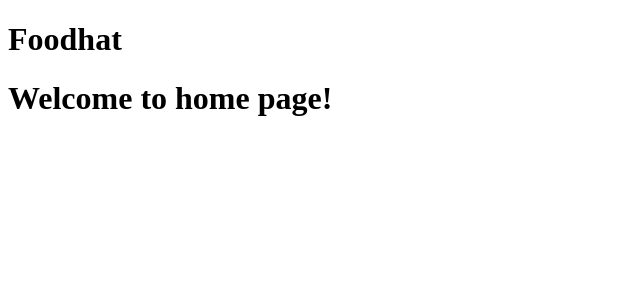
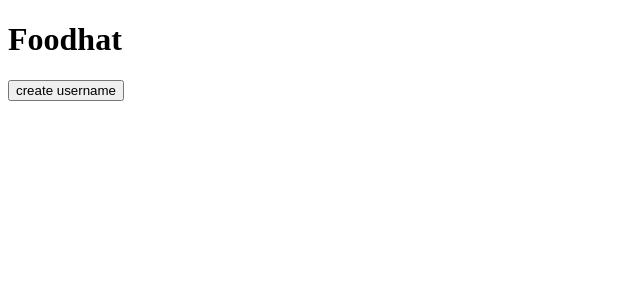
Before and after one commit to rlopez1j/foodhat, a React (Create React App) app in the folder frontend/: page /home in a window 1280 px wide. Both pictures are taken after a click on the button "google". Shown: the top 300 px of the page, without its empty margins (0-640 px from the left). Built offline with nearby package versions, Linux system fonts and the light colour scheme.

Commit message:
finished prototyping the auth workflow

```diff
--- a/frontend/src/components/authentication-route.js
+++ b/frontend/src/components/authentication-route.js
@@ -1,8 +1,9 @@
 import React, { useState, useContext, useEffect } from 'react'
-import { Route, Router } from 'react-router-dom'
+import { Route, BrowserRouter as Router } from 'react-router-dom'
 import SignUpComponent from './signup'
-import AuthorizationRoute from './authorization'
-import AuthenticationContextProvider, { AuthenticationContext } from '../contexts/authentication-context'
+import AuthorizationRoute from './authorization-route'
+import { AuthenticationContext } from '../contexts/authentication-context'
+import AuthorizationContextProvider from '../contexts/authorization-context'
 
 const AuthenticationRoute = ({component: Component, ...parentProps}) => {
 	const [isAuthenticated, setIsAuthenticated] = useState(false)
@@ -17,7 +18,13 @@ const AuthenticationRoute = ({component: Component, ...parentProps}) => {
 		{...parentProps}
 		render = { (props) => (
 			isAuthenticated ?
-				<Component {...props} />
+				<AuthorizationContextProvider>
+					<Router>
+						<div>
+							<AuthorizationRoute path={parentProps.path} component={Component} />
+						</div>
+					</Router>
+				</AuthorizationContextProvider>
 			:
 			<SignUpComponent />
 		)}
--- /dev/null
+++ b/frontend/src/components/authorization-route.js
@@ -0,0 +1,29 @@
+import React, { useState, useContext, useEffect } from 'react'
+import { Route } from 'react-router-dom'
+import CreateUsernameComponent from './create-username'
+import { AuthorizationContext } from '../contexts/authorization-context'
+
+const AuthorizationRoute = ({component: Component, ...parentProps}) => {
+  const [isAuthorized, setIsAuthorized] = useState(false)
+  const { Authorized } = useContext(AuthorizationContext)
+
+  useEffect(() => {
+   setIsAuthorized(Authorized)
+  }, [Authorized])
+
+  console.log('authz', parentProps)
+  console.log('authz cx',  isAuthorized)
+
+  return (
+    <Route
+    {...parentProps}
+    render = { (props) => (
+      isAuthorized ?
+      <Component {...props}/>
+      :
+      <CreateUsernameComponent />
+    )}
+    />
+  )
+}
+export default AuthorizationRoute
--- a/frontend/src/components/authorization.js
+++ /dev/null
@@ -1,9 +0,0 @@
-import React, { useState } from 'react'
-import { Route } from 'react-router-dom'
-import CreateUsernameComponent from './create-username'
-import useAuthorization from '../contexts/authorization-context'
-
-const AuthorizationRoute = () => {
-  return (<div></div>)
-}
-export default AuthorizationRoute
--- a/frontend/src/components/create-username.js
+++ b/frontend/src/components/create-username.js
@@ -1,7 +1,9 @@
-import React from 'react'
+import React, { useContext } from 'react'
+import { AuthorizationContext } from '../contexts/authorization-context'
 
 const CreateUsernameComponent = () => {
-  return (<div>create username</div>)
+  const { authorize } = useContext(AuthorizationContext)
+  return (<button onClick={authorize}>create username</button>)
 }
 
 export default CreateUsernameComponent
--- a/frontend/src/contexts/authorization-context.js
+++ b/frontend/src/contexts/authorization-context.js
@@ -1,15 +1,23 @@
-import React, { createContext, useContext, useState } from 'react'
+import React, { createContext, useState, useEffect } from 'react'
 
 export const AuthorizationContext = createContext()
 
-const useAuthorization = (props) => {
+const AuthorizationContextProvider = (props) => {
   const [Authorized, setAuthorized] = useState(false)
 
+  useEffect(() => {
+    setAuthorized(false)
+  }, [])
+
+  const authorize = () => {
+    setAuthorized(true)
+  }
+
   return(
-    <AuthorizationContext.Provider value={{Authorized}}>
+    <AuthorizationContext.Provider value={{Authorized, authorize}}>
       {props.children}
     </AuthorizationContext.Provider>
   )
 }
 
-export default useAuthorization
+export default AuthorizationContextProvider
```
